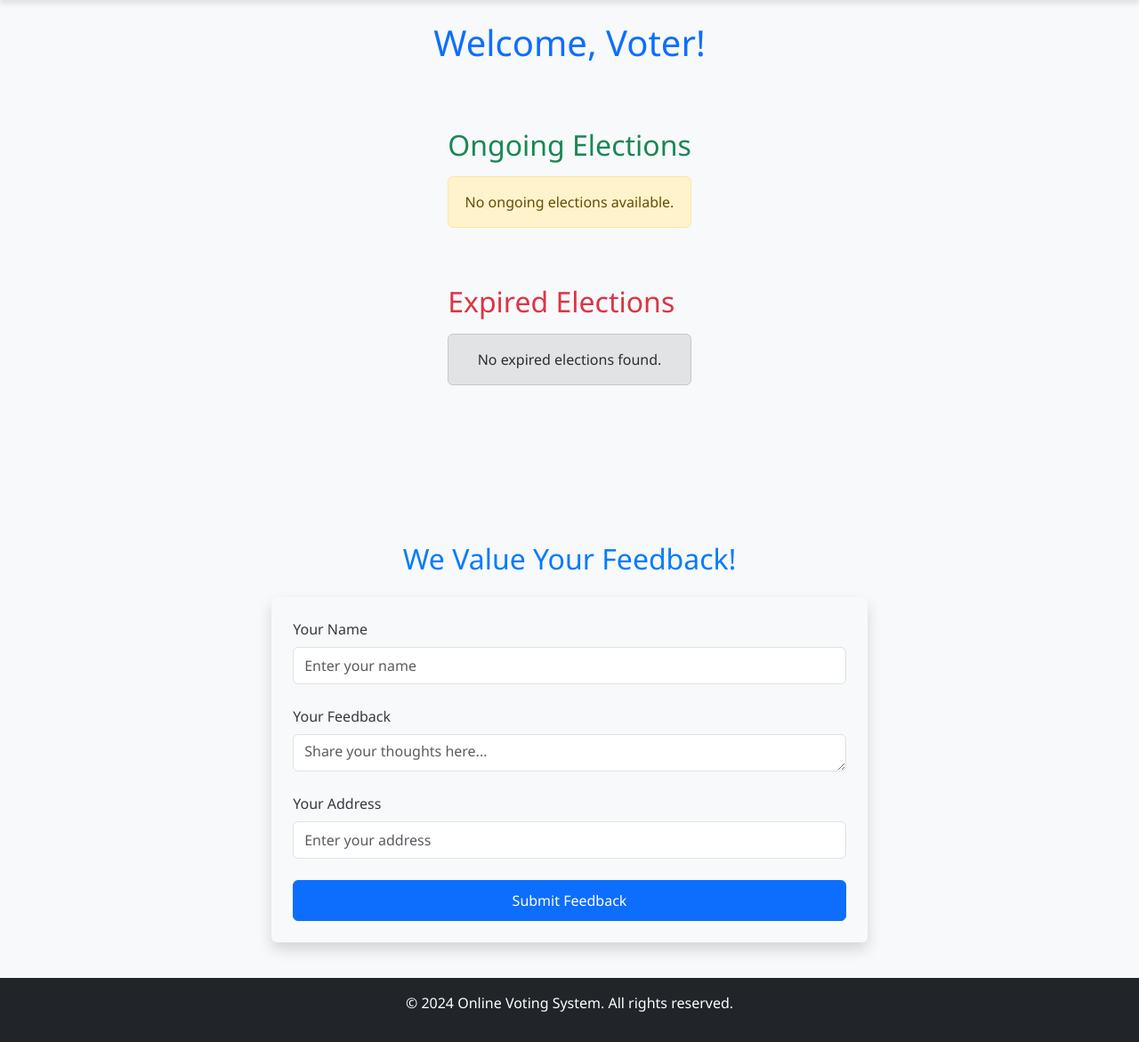
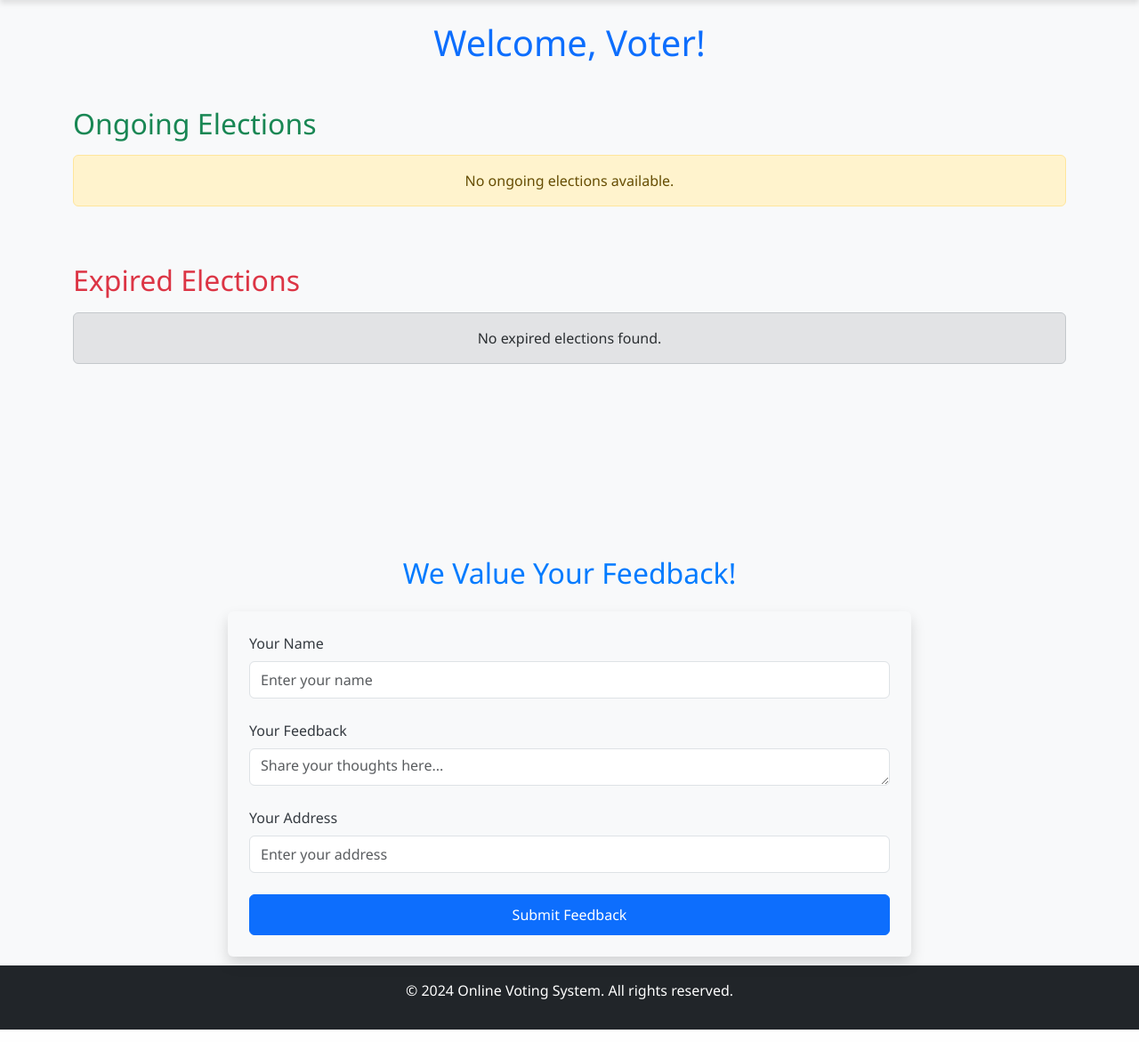
Before and after one commit to sureshpaudel1948/MeroVote---Online-Voting-System, a PHP site: page /php/voter_dashboard.php in a window 1280 px wide. Shown: the part 71-1242 px from the top of the page at 89% size. Run offline with PHP 8.4, Linux system fonts and the light colour scheme; the visitor is signed in with stand-in values (Sample User, id 1); data that the repository does not hold is empty; some libraries are stand-ins or nearby versions.

Commit message:
Voter Dashboard Page Styling Fixed

```diff
--- a/MeroVote/css/styles.css
+++ b/MeroVote/css/styles.css
@@ -24,13 +24,15 @@ body {
 }
 
 .navbar-brand .logo {
-  height: 40px; /* Adjust logo size */
+  height: 40px;
+  /* Adjust logo size */
   width: auto;
 }
 
 @media (max-width: 768px) {
   .navbar-brand .logo {
-    height: 35px; /* Adjust for smaller screens */
+    height: 35px;
+    /* Adjust for smaller screens */
   }
 }
 
@@ -170,9 +172,10 @@ body {
 
 main.container {
   margin-bottom: 40px;
-  display: flex;
+  /* display: flex;
   flex-direction: column;
-  align-items: center;
+  align-items: center; */
+  width: 100%;
   /* Add space below the main content to separate it from the footer */
 }
 
@@ -185,12 +188,18 @@ main.container {
   box-shadow: 0 5px 15px rgba(0, 0, 0, 0.2);
 }
 
-.feedback {
+.extra {
+  display: flex;
+  flex-direction: column;
+  align-items: center;
+}
+
+.extra .feedback {
   margin-top: 160px !important;
   width: 60% !important;
 }
 
-.feedback h2 {
+.extra .feedback h2 {
   color: #007bff !important;
   text-shadow: #003d80 !important;
 }
--- a/MeroVote/php/voter_dashboard.php
+++ b/MeroVote/php/voter_dashboard.php
@@ -256,8 +256,11 @@ foreach ($expiredElections as &$election) {
 </div>
 
         </div>
-        <!-- Feedback Form -->
-    <div class="feedback mt-5">
+
+    </main>
+    <div class="extra">
+ <!-- Feedback Form -->
+ <div class="feedback mt-5">
         <h2 class="text-center text-info mb-4">We Value Your Feedback!</h2>
 
         <!-- Success/Error Messages -->
@@ -286,7 +289,8 @@ foreach ($expiredElections as &$election) {
             <button type="submit" name="submit_feedback" class="btn btn-primary w-100">Submit Feedback</button>
         </form>
     </div>
-    </main>
+
+    </div>
 
 
     <footer class="bg-dark text-white text-center py-3">
```
Also changed, not shown: MeroVote/php/all-elections.php (+7 -6 lines), MeroVote/php/candidates_photos/1738726076_Sabin.jpg (added), MeroVote/php/candidates_photos/1738726108_Sachin.jpg (added), MeroVote/php/candidates_photos/1738726292_Rajan Dhakal.jpg (added), MeroVote/php/candidates_photos/1738726318_Ravi.jpg (added), MeroVote/php/candidates_photos/1738726409_balen.jpg (added), MeroVote/php/candidates_photos/1738726448_keshav sthapit.jpeg (added), MeroVote/php/candidates_photos/1739121730_Mukunda.jpg (added), MeroVote/php/candidates_photos/1739121765_Rajan Dhakal.jpg (added), MeroVote/php/candidates_photos/1739121830_balen.jpg (added), MeroVote/php/candidates_photos/1739121854_KP Oli.jpg (added), MeroVote/php/candidates_photos/1739121900_KP Oli.jpg (added), MeroVote/php/candidates_photos/1739121917_KP Oli.jpg (added).
